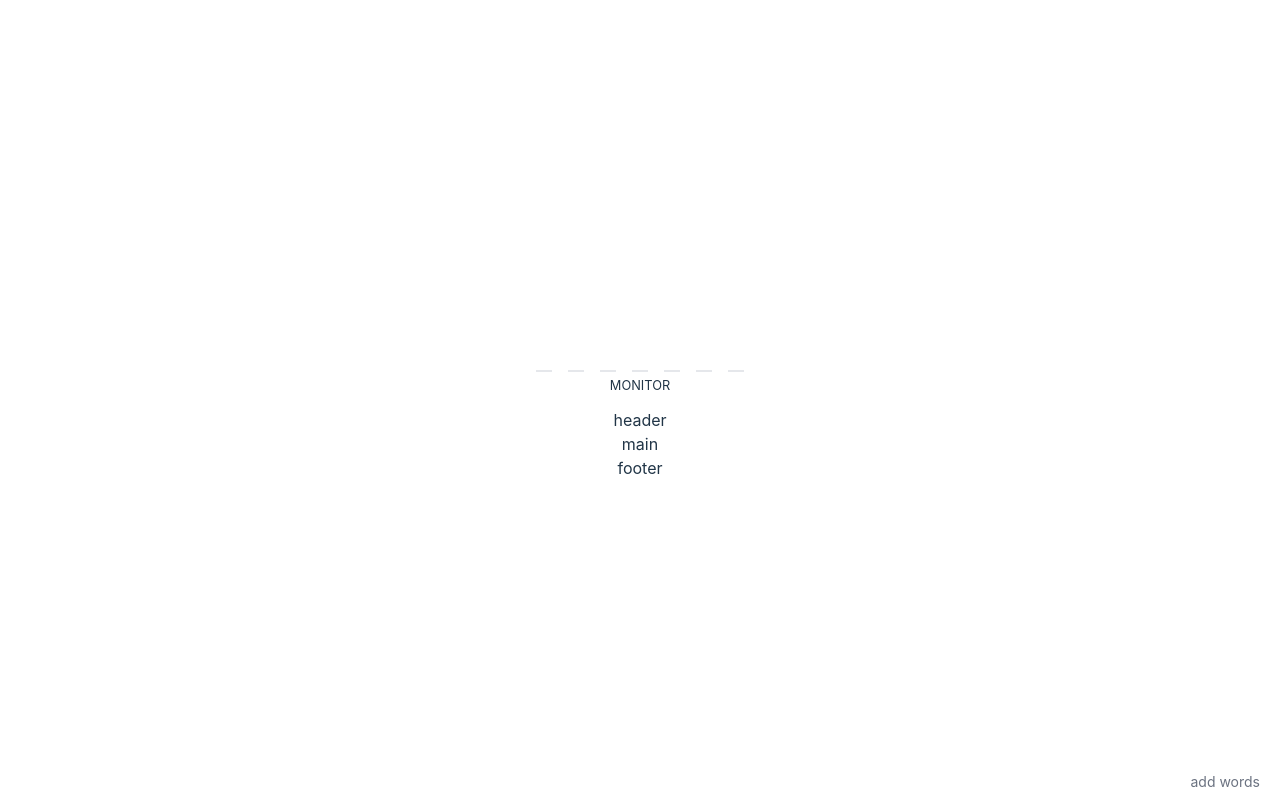
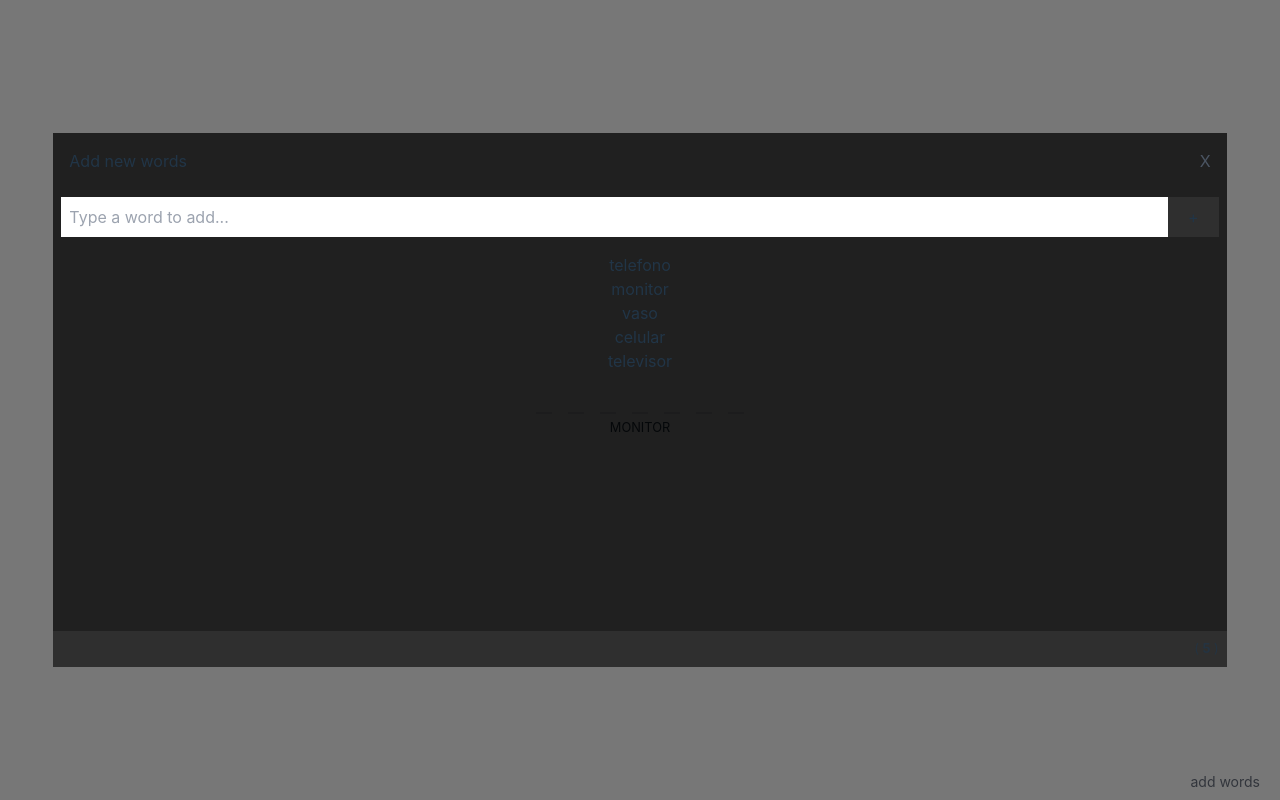
Before and after one commit to slaveofthecode/hangman-game, a React (Vite) app: page / in a window 1280 px wide. Both pictures are taken after a click on the link "add words". Built offline with nearby package versions, Linux system fonts and the light colour scheme.

Commit message:
Debounce technique was added

```diff
--- a/src/App.tsx
+++ b/src/App.tsx
@@ -13,11 +13,16 @@ import { getRandomWord } from './utils/index';
 
 const isMobile = /iPhone|iPad|iPod|Android/i.test(navigator.userAgent);
 
+const letters = new Set<string>();
+
 function App() {
 
   const wordRef = useRef(getRandomWord());
+  const eventWindowKeyUp = useRef<(evt:KeyboardEvent)=>void>();
 
   const [ hiddenWord, setHiddenWord ] = useState<string[]>([]);
+  const [ showModal, setShowModal ] = useState<boolean>(false);
+  const [ letterTyped, setLetterTyped ] = useState<string>();
 
   useEffect(() => {
     if ( wordRef.current.length > 0 )
@@ -25,16 +30,42 @@ function App() {
 
   }, [wordRef.current]);
 
+  useEffect( () => {
+
+    eventWindowKeyUp.current = (evt: KeyboardEvent) => {
+      console.log('Key pressed:', evt.key);
+      const letterEntered = evt.key;
+
+        if ( !letters.has(letterEntered) ) {
+            letters.add(letterEntered);
+            // setLetterTyped2(letterEntered);
+            setLetterTyped(letterEntered);
+        }
+    }
+
+    console.log('showModal', showModal);
+    if (showModal === false)
+      window.addEventListener('keyup', eventWindowKeyUp.current);
+
+
+    return () => {
+      if (!showModal && eventWindowKeyUp.current) {
+        window.removeEventListener('keyup', eventWindowKeyUp.current);
+      }
+    };
+
+  },[showModal])
+
   return (
     <ContextProvider>
         <div className='flex flex-col gap-3 justify-center items-center'>
             { isMobile && <ForceShowKeyboard /> }
-            <HiddenWord hiddenWord={hiddenWord} />
+            <HiddenWord hiddenWord={hiddenWord} letterTyped={letterTyped} />
             <RealWord word={wordRef.current} />
             <LettersTyped />
             <YouAreAWinner />
-            <Tools />
-            <AddWords />
+            <Tools setShow={setShowModal} />
+            <AddWords show={showModal} setShow={setShowModal} />
         </div>
     </ContextProvider>
   )
--- a/src/components/AddWords/index.tsx
+++ b/src/components/AddWords/index.tsx
@@ -1,14 +1,105 @@
+/* eslint-disable react-hooks/rules-of-hooks */
 
-const index = () => {
-  return (
-    <section>
-        <div>
-            <header>header</header>
-            <main>main</main>
-            <footer>footer</footer>
-        </div>
-    </section>
-  )
+import { FormEvent, useEffect, useState } from "react";
+import { WORDS } from '../../data';
+import useDebounce from "../../hooks/useDebounce";
+
+type Props = {
+    show: boolean;
+    setShow: (show: boolean) => void;
 }
 
-export default index
+const AddWords = ({ show, setShow}: Props) => {
+
+    if (!show) return null;
+
+    const [ data, setData ] = useState<string[]>([]);
+    const [ newWord, setNewWord ] = useState<string>();
+
+    useEffect(()=>{
+        setData(WORDS);
+    },[])
+
+    const closeModal = (evt: FormEvent) => {
+        evt.preventDefault();
+        evt.stopPropagation();
+
+        setShow(false);
+        // if (evt.key === 'Escape') setShow(false); // evt: KeyboardEvent
+    }
+
+    const { debounce } = useDebounce();
+    const handlerOnChange = (evt: FormEvent<HTMLInputElement>) => {
+
+        debounce( () => {
+            const { value } = evt.target as HTMLInputElement;
+
+            const dataFiltered = [...WORDS].filter( (d) => {
+                if ( d.includes(value))
+                    return d;
+            });
+            setNewWord(value);
+            setData(dataFiltered);
+        });
+
+    }
+
+    const handleOnClick = () => {
+        console.log('A', newWord);
+    }
+
+    return (
+        <section className="absolute top-0 left-0 w-full h-full flex z-10 bg-[#0008]">
+            <div className="w-11/12 h-4/6 bg-[#000b] m-auto z-20 relative">
+
+                <header className="p-4 flex justify-between items-center">
+                    <span>
+                        Add new words
+                    </span>
+                    <a
+                        className="text-gray-600 hover:text-gray-300 transition-all ease-in-out duration-300 cursor-pointer"
+                        onClick={closeModal}
+                    >
+                        X
+                    </a>
+                </header>
+
+                <main className="flex flex-col gap-2">
+                    <div className="flex m-2">
+                        <input
+                            type="text"
+                            className="p-2 flex-1 outline-none"
+                            placeholder="Type a word to add..."
+                            onChange={handlerOnChange}
+                        />
+                        <button
+                            className="px-5 bg-[#fff1]"
+                            onClick={handleOnClick}
+                            disabled={!!data.length}
+                        >+</button>
+                    </div>
+                    <div>
+                        {
+                            data.map( (word, index) => {
+                                return (
+                                    <p key={index}>{word}</p>
+                                )
+                            })
+                        }
+                    </div>
+                </main>
+
+                <footer className="absolute bottom-0 left-0 w-full h10 bg-[#fff1] p-2">
+                    <div className="flex justify-end opacity-75">
+                        <small>
+                        ( <strong>{ data.length}</strong> )
+                        </small>
+                    </div>
+                </footer>
+
+            </div>
+        </section>
+    )
+}
+
+export default AddWords
--- a/src/components/HiddenWord/index.tsx
+++ b/src/components/HiddenWord/index.tsx
@@ -3,49 +3,51 @@
 import React, { useContext, useEffect } from 'react';
 import { Context } from '../../context';
 
-const letters = new Set<string>();
+// const letters = new Set<string>();
 
 type Props = {
     hiddenWord: string[];
+    letterTyped: string | undefined;
 }
 
-const index = ({ hiddenWord }: Props) => {
+const index = ({ hiddenWord, letterTyped }: Props) => {
 
-        console.log('HiddenWord', {hiddenWord})
+        console.log('HiddenWord', { hiddenWord, letterTyped })
 
         const {
             hiddenWord2,
             setHiddenWord2,
-            letterTyped2,
+            // letterTyped2,
             setLetterTyped2
         } = useContext(Context);
 
-        useEffect(() => {
+        // useEffect(() => {
 
-            const eventKeyUp = (evt: KeyboardEvent) => {
+        //     const eventKeyUp = (evt: KeyboardEvent) => {
 
-                const letterEntered = evt.key;
+        //         const letterEntered = evt.key;
 
-                if ( !letters.has(letterEntered) ) {
-                    letters.add(letterEntered);
-                    setLetterTyped2(letterEntered);
-                }
+        //         if ( !letters.has(letterEntered) ) {
+        //             letters.add(letterEntered);
+        //             setLetterTyped2(letterEntered);
+        //         }
 
-            };
+        //     };
 
-            window.addEventListener('keyup', eventKeyUp);
+        //     window.addEventListener('keyup', eventKeyUp);
 
-            return () => {
-              window.removeEventListener('keyup', eventKeyUp);
-            }
+        //     return () => {
+        //       window.removeEventListener('keyup', eventKeyUp);
+        //     }
 
-          }, []);
+        // }, []);
 
           useEffect(() => {
 
-            if (letterTyped2 as string) {
+            if (letterTyped) {
+                setLetterTyped2(letterTyped);
                 const indexs = hiddenWord.map((letra:string, index:number) => {
-                    if (letra === letterTyped2) return index;
+                    if (letra === letterTyped) return index;
                     return -1;
                 }).filter((index) => index !== -1);
 
@@ -53,7 +55,7 @@ const index = ({ hiddenWord }: Props) => {
                     const cloneHiddenWord = hiddenWord2! as string[];
                     indexs.forEach((index: number) => {
                         if (index !== -1)
-                            cloneHiddenWord[index] = letterTyped2.toUpperCase();
+                            cloneHiddenWord[index] = letterTyped.toUpperCase();
 
                     });
 
@@ -62,7 +64,7 @@ const index = ({ hiddenWord }: Props) => {
 
             }
 
-        }, [letterTyped2])
+        }, [letterTyped])
 
         useEffect(()=>{
             if ( hiddenWord.length > 0 )
--- a/src/components/LettersTyped/index.tsx
+++ b/src/components/LettersTyped/index.tsx
@@ -13,8 +13,8 @@ const index = () => {
     console.log('LettersTyped', allLetterTyped);
 
     return (
-        <div>
-            <p className="text-gray-400 flex gap-1">
+        <div className="max-w-[65%]">
+            <p className="text-gray-400 flex gap-1 flex-wrap">
                 {
                 Array.from(allLetterTyped).map( (letter: string, index: number) => {
                     return (
--- a/src/components/Tools/index.tsx
+++ b/src/components/Tools/index.tsx
@@ -1,9 +1,14 @@
+type Props = {
+  setShow : (show: boolean) => void;
+}
 
-const index = () => {
+const index = ({ setShow }: Props) => {
   return (
     <div className="absolute bottom-0 left-0 w-screen p-2">
         <nav className="flex justify-end px-3">
-            <a href="#" className="text-gray-500 text-sm transition duration-500 ease-in-out hover:text-gray-100 ">add words</a>
+            <a
+              className="text-gray-500 text-sm transition duration-500 ease-in-out hover:text-gray-100"
+              onClick={()=>setShow(true)} >add words</a>
         </nav>
     </div>
   )
--- a/src/components/YouAreAWinner/index.tsx
+++ b/src/components/YouAreAWinner/index.tsx
@@ -1,8 +1,10 @@
 /* eslint-disable react-hooks/rules-of-hooks */
-import { useContext } from "react";
+import React, { useContext } from "react";
 import { Context } from "../../context";
 
 const index = () => {
+
+    console.log('you are a winner was rendered');
 
     const { hiddenWord2 } : {
         hiddenWord2: string[]
@@ -19,4 +21,6 @@ const index = () => {
     )
 }
 
-export default index
+const YouAreAWinner = React.memo(index);
+export default YouAreAWinner
+// export default index;
--- /dev/null
+++ b/src/hooks/useDebounce.ts
@@ -0,0 +1,19 @@
+import { useRef } from "react";
+
+const DEFAULT_TIME = 500;
+
+const useDebounce = () => {
+	const debounceRef = useRef<number>();
+
+	const debounce = (cb: () => void, time = DEFAULT_TIME) => {
+		debounceRef.current && clearTimeout(debounceRef.current);
+
+		debounceRef.current = setTimeout(() => {
+			cb();
+		}, time);
+	};
+
+	return { debounce };
+};
+
+export default useDebounce;
```
